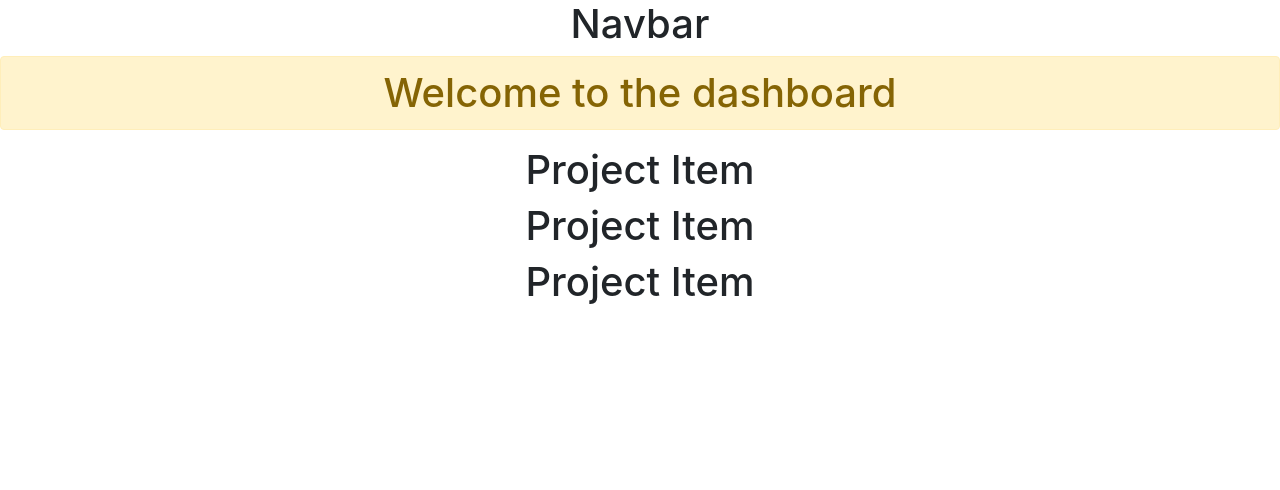
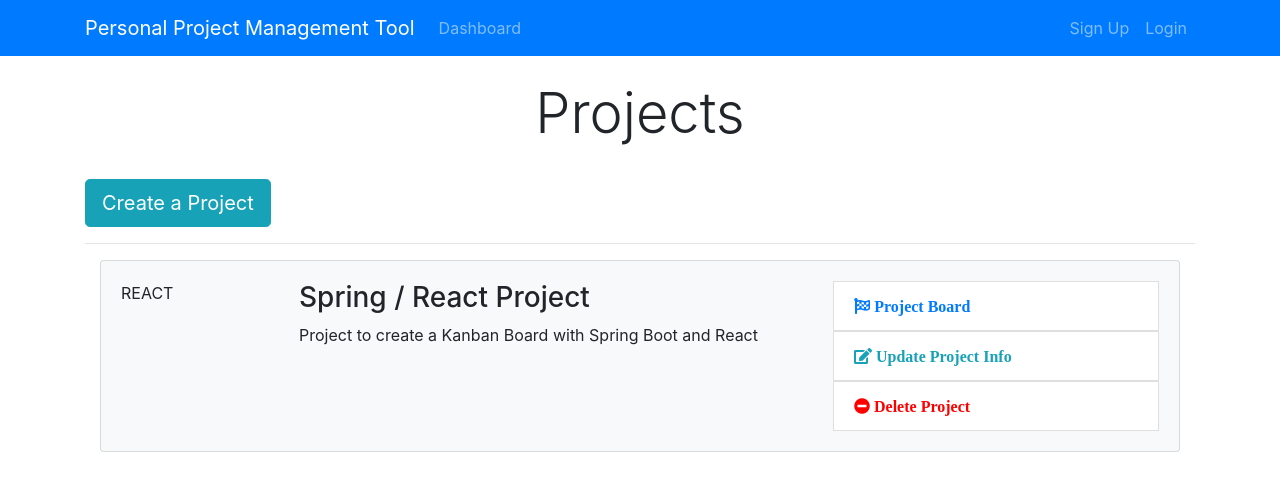
Before and after one commit to minservr/ppmtool, a React (Create React App) app in the folder ppmtool-react-client/: page / in a window 1280 px wide. Shown: the top 490 px of the page. Built offline with nearby package versions, Linux system fonts and the light colour scheme.

Commit message:
branch15

```diff
--- a/ppmtool-react-client/public/index.html
+++ b/ppmtool-react-client/public/index.html
@@ -24,7 +24,14 @@
       work correctly both with client-side routing and a non-root public URL.
       Learn how to configure a non-root public URL by running `npm run build`.
     -->
-    <title>React App</title>
+    <link
+      rel="stylesheet"
+      href="https://use.fontawesome.com/releases/v5.2.0/css/all.css"
+      integrity="sha384-hWVjflwFxL6sNzntih27bfxkr27PmbbK/iSvJ+a4+0owXq79v+lsFkW54bOGbiDQ"
+      crossorigin="anonymous"
+    />
+
+    <title>PPM Tool</title>
   </head>
   <body>
     <noscript>You need to enable JavaScript to run this app.</noscript>
--- a/ppmtool-react-client/src/App.css
+++ b/ppmtool-react-client/src/App.css
@@ -1,38 +1,65 @@
-.App {
-  text-align: center;
+img {
+  width: 100%;
 }
 
-.App-logo {
-  height: 40vmin;
-  pointer-events: none;
+.navbar {
+  background-color: #e3f2fd;
+}
+.fa.fa-edit {
+  color: #18a2b9;
 }
 
-@media (prefers-reduced-motion: no-preference) {
-  .App-logo {
-    animation: App-logo-spin infinite 20s linear;
-  }
+.list-group-item.delete:hover {
+  cursor: -webkit-grab;
+  background-color: pink;
 }
 
-.App-header {
-  background-color: #282c34;
-  min-height: 100vh;
-  display: flex;
-  flex-direction: column;
-  align-items: center;
-  justify-content: center;
-  font-size: calc(10px + 2vmin);
-  color: white;
+.list-group-item.update:hover {
+  cursor: -webkit-grab;
+  background-color: gainsboro;
 }
 
-.App-link {
-  color: #61dafb;
+.list-group-item.board:hover {
+  cursor: -webkit-grab;
+  background-color: gainsboro;
 }
 
-@keyframes App-logo-spin {
-  from {
-    transform: rotate(0deg);
-  }
-  to {
-    transform: rotate(360deg);
-  }
+.fa.fa-minus-circle {
+  color: red;
 }
+
+.landing {
+  position: relative;
+  /* background: url("../img/showcase.jpg") no-repeat; */
+  background-size: cover;
+  background-position: center;
+  height: 100vh;
+  margin-top: -24px;
+  margin-bottom: -50px;
+}
+
+.landing-inner {
+  padding-top: 80px;
+}
+
+.dark-overlay {
+  background-color: rgba(0, 0, 0, 0.7);
+  position: absolute;
+  top: 0;
+  left: 0;
+  width: 100%;
+  height: 100%;
+}
+
+.card-form {
+  opacity: 0.9;
+}
+
+.latest-profiles-img {
+  width: 40px;
+  height: 40px;
+}
+
+.form-control::placeholder {
+  color: #bbb !important;
+}
--- a/ppmtool-react-client/src/components/Dashboard.js
+++ b/ppmtool-react-client/src/components/Dashboard.js
@@ -4,11 +4,21 @@
 export default class Dashboard extends Component {
   render() {
     return (
-      <div>
-        <h1 className="alert alert-warning">Welcome to the dashboard</h1>
-        <ProjectItem />
-        <ProjectItem />
-        <ProjectItem />
+      <div className="projects">
+        <div className="container">
+          <div className="row">
+            <div className="col-md-12">
+              <h1 className="display-4 text-center">Projects</h1>
+              <br />
+              <a href="ProjectForm.html" className="btn btn-lg btn-info">
+                Create a Project
+              </a>
+              <br />
+              <hr />
+              <ProjectItem />
+            </div>
+          </div>
+        </div>
       </div>
     );
   }
--- a/ppmtool-react-client/src/components/Layout/Header.js
+++ b/ppmtool-react-client/src/components/Layout/Header.js
@@ -3,9 +3,44 @@
 export default class Header extends Component {
   render() {
     return (
-      <div>
-        <h1>Navbar</h1>
-      </div>
+      <nav className="navbar navbar-expand-sm navbar-dark bg-primary mb-4">
+        <div className="container">
+          <a className="navbar-brand" href="Dashboard.html">
+            Personal Project Management Tool
+          </a>
+          <button
+            className="navbar-toggler"
+            type="button"
+            data-toggle="collapse"
+            data-target="#mobile-nav"
+          >
+            <span className="navbar-toggler-icon" />
+          </button>
+
+          <div className="collapse navbar-collapse" id="mobile-nav">
+            <ul className="navbar-nav mr-auto">
+              <li className="nav-item">
+                <a className="nav-link" href="/dashboard">
+                  Dashboard
+                </a>
+              </li>
+            </ul>
+
+            <ul className="navbar-nav ml-auto">
+              <li className="nav-item">
+                <a className="nav-link " href="register.html">
+                  Sign Up
+                </a>
+              </li>
+              <li className="nav-item">
+                <a className="nav-link" href="login.html">
+                  Login
+                </a>
+              </li>
+            </ul>
+          </div>
+        </div>
+      </nav>
     );
   }
 }
--- a/ppmtool-react-client/src/components/Project/ProjectItem.js
+++ b/ppmtool-react-client/src/components/Project/ProjectItem.js
@@ -2,6 +2,39 @@
 
 export default class ProjectItem extends Component {
   render() {
-    return <h1>Project Item</h1>;
+    return (
+      <div className="container">
+        <div className="card card-body bg-light mb-3">
+          <div className="row">
+            <div className="col-2">
+              <span className="mx-auto">REACT</span>
+            </div>
+            <div className="col-lg-6 col-md-4 col-8">
+              <h3>Spring / React Project</h3>
+              <p>Project to create a Kanban Board with Spring Boot and React</p>
+            </div>
+            <div className="col-md-4 d-none d-lg-block">
+              <ul className="list-group">
+                <a href="#">
+                  <li className="list-group-item board">
+                    <i className="fa fa-flag-checkered pr-1"> Project Board </i>
+                  </li>
+                </a>
+                <a href="#">
+                  <li className="list-group-item update">
+                    <i className="fa fa-edit pr-1"> Update Project Info</i>
+                  </li>
+                </a>
+                <a href="">
+                  <li className="list-group-item delete">
+                    <i className="fa fa-minus-circle pr-1"> Delete Project</i>
+                  </li>
+                </a>
+              </ul>
+            </div>
+          </div>
+        </div>
+      </div>
+    );
   }
 }
```
